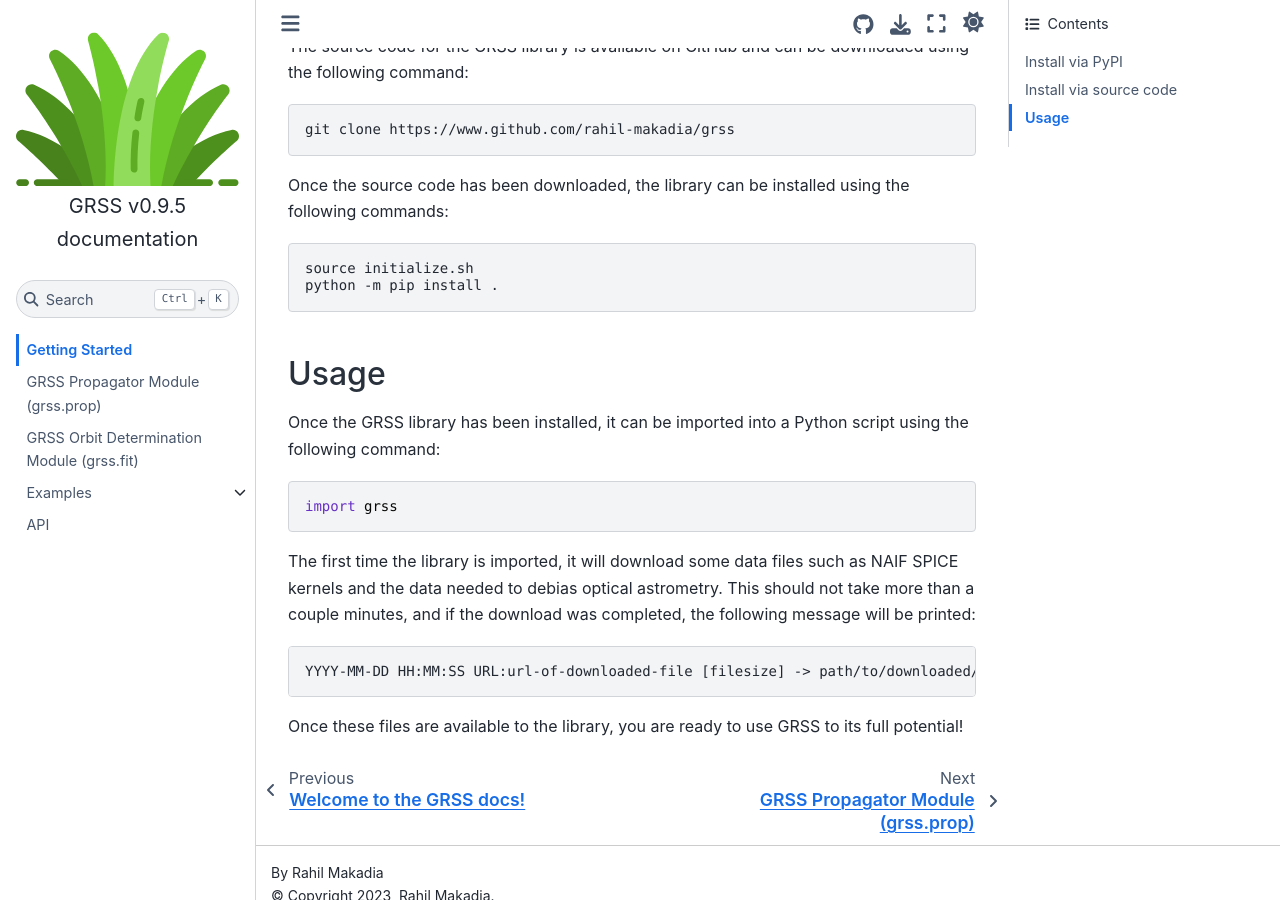
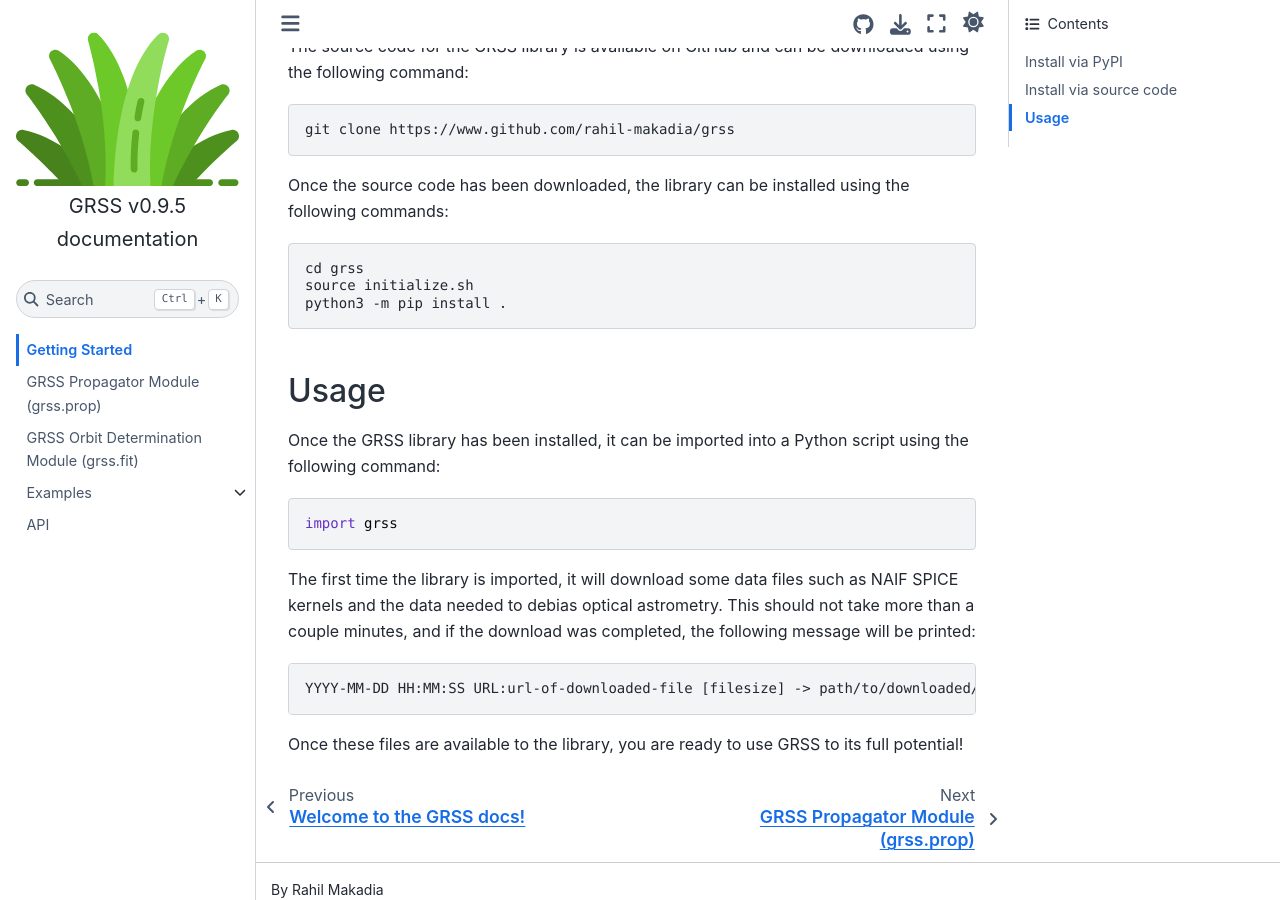
Before and after one commit to rahil-makadia/grss, a Sphinx documentation site: the page built from docs/source/start.rst, in a window 1280 px wide and 900 px high, scrolled down 590 px. Built offline with Sphinx 7.4.7 and the Sphinx Book theme 1.1.4, drawn with Linux system fonts in a browser that asks for light colours; pages that are not in the unit, such as notebooks, are missing from menus.

Commit message:
update docs

```diff
--- a/docs/source/start.rst
+++ b/docs/source/start.rst
@@ -29,8 +29,9 @@
 
 .. code-block:: console
 
+   cd grss
    source initialize.sh
-   python -m pip install .
+   python3 -m pip install .
 
 -----
 Usage
```
Also changed, not shown: README.md (+3 -1 lines).
